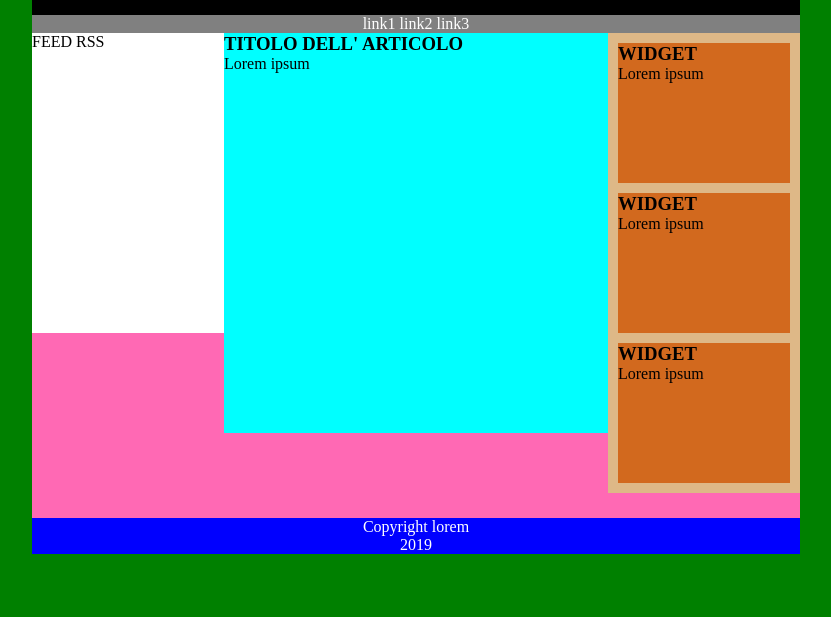
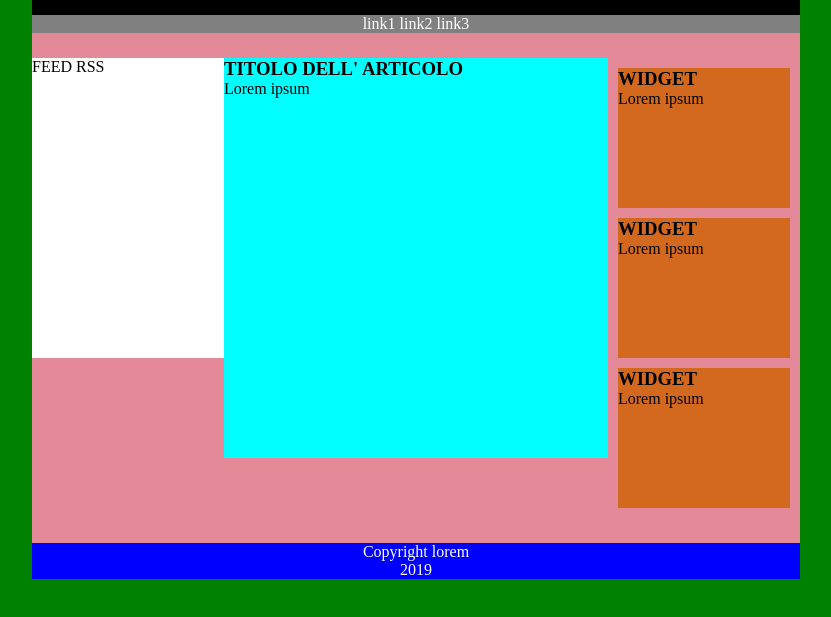
Before and after one commit to Zappykeyboard/htmlcss-struttura-wp, a plain HTML site: page index.html in a window 1280 px wide. Shown: the part 115-732 px from the top of the page, without its empty margins (224-1055 px from the left). Drawn offline with Linux system fonts and the light colour scheme.

Commit message:
modificati margini e colori di sfondo

```diff
--- a/css/style.css
+++ b/css/style.css
@@ -42,11 +42,12 @@ nav{
 #body-content{
     height: auto;
     position: relative;
-    background-color: hotpink
+    background-color: rgb(228, 137, 152);
 }
 
 /*imposto margine colonne*/
 .column{
+    margin-top: 25px;
     margin-bottom: 25px;
 }
 /* barra degli rss bianca a sinistra*/
@@ -67,7 +68,7 @@ nav{
 
 /*colonna dei widget*/
 #widget-column{
-    background-color: burlywood;
+    /* background-color: burlywood; */
     float: right;
     width: 25%;
     height: auto;
```
